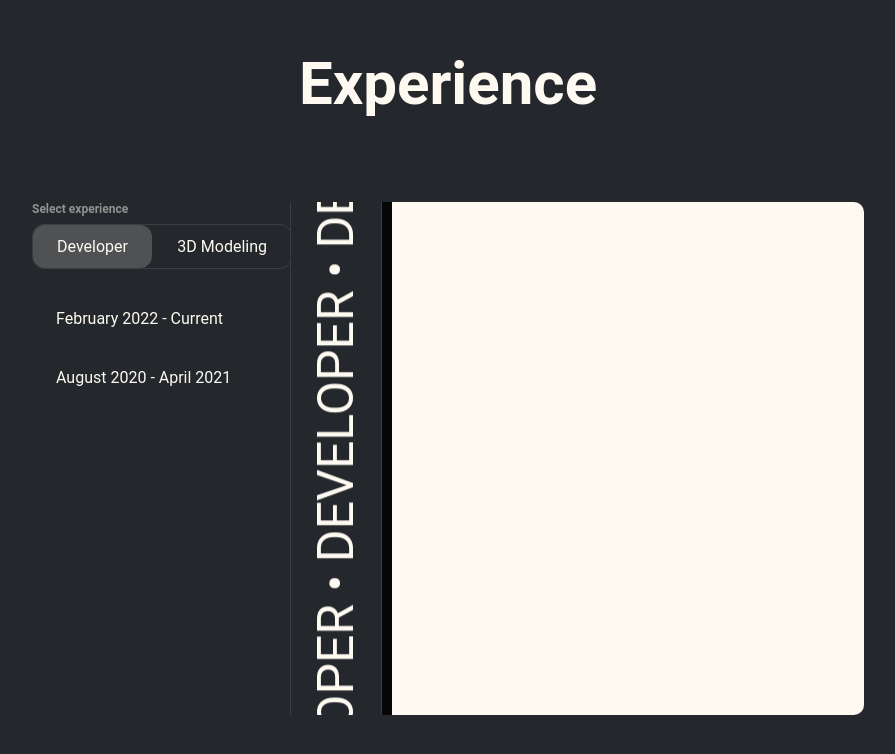
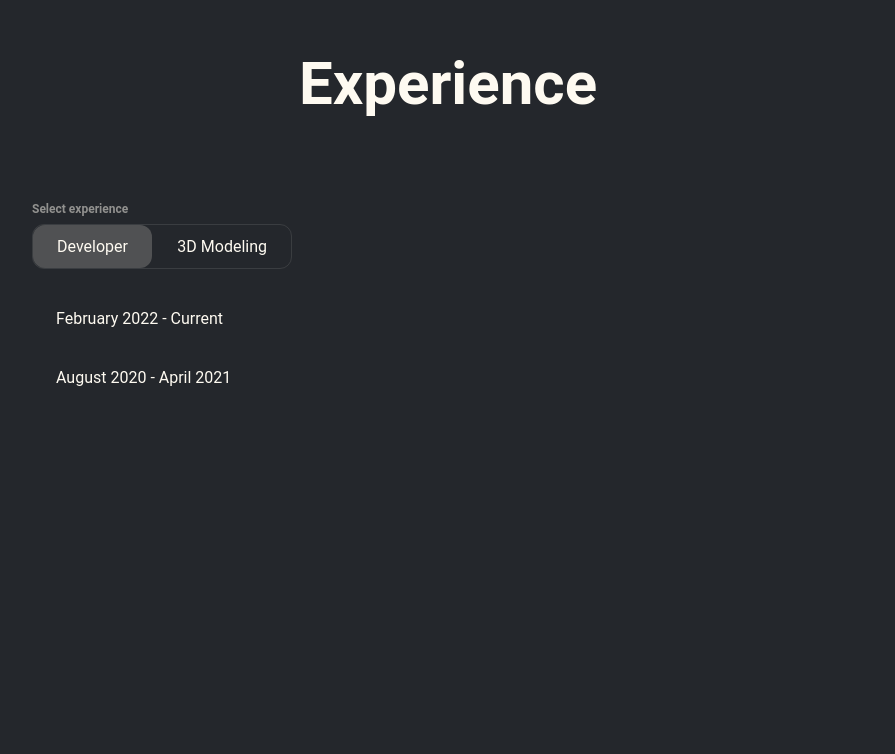
Before and after one commit to NamuraCode/Portafolio, a Next.js app: page / in a window 1280 px wide. Shown: the part 802-1556 px from the top of the page, without its empty margins (192-1087 px from the left). Built offline with nearby package versions, Linux system fonts and the light colour scheme.

Commit message:
experience re imagined

```diff
--- a/components/experience/Experience.tsx
+++ b/components/experience/Experience.tsx
@@ -121,7 +121,7 @@ export const Experience = () => {
             );
           })}
         </ul>
-        <Marquee />
+        {/* <Marquee /> */}
       </div>
     </article>
   );
--- a/styles/Experience.module.css
+++ b/styles/Experience.module.css
@@ -10,7 +10,7 @@
     color: var(--colorWhite);
     overflow: hidden;
 }
-
+/*
 .experience-info::after{
     content: '';
     position: absolute;
@@ -21,7 +21,7 @@
     border-radius: 10px;
     background-color: var(--colorWhite);
     z-index: 0;
-}
+} */
 
 .experience-navbar {
     position: relative;
--- a/styles/Marquee.module.css
+++ b/styles/Marquee.module.css
@@ -9,7 +9,6 @@
     pointer-events: none;
     transform: rotate(270deg);
     background-color: var(--colorBlack);
-    box-shadow: 10px 10px 0px 0px var(--colorBlackDark);
     z-index: 1;
 }
 
```
